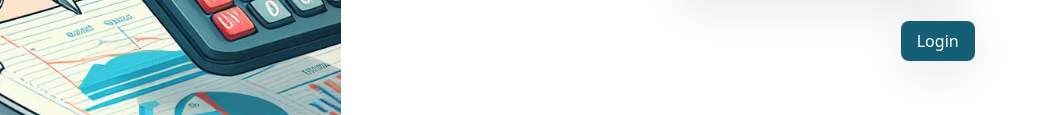
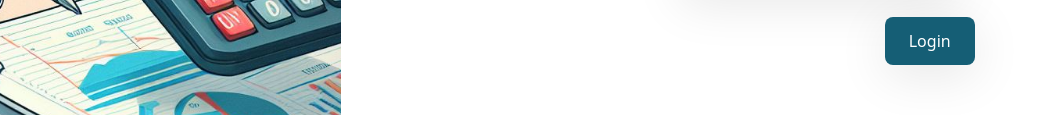
Before and after one commit to kavinduUdhara/acc_sys_preview, a website: page docs/login.html in a window 1280 px wide. Shown: the part 488-603 px from the top of the page, without its empty margins (0-1038 px from the left). Drawn offline with Linux system fonts and the light colour scheme.

Commit message:
almost done on login page

```diff
--- a/docs/css/login.css
+++ b/docs/css/login.css
@@ -76,9 +76,9 @@ input[type="submit"] {
   border-radius: 0.5rem;
   --tw-bg-opacity: 1;
   background-color: rgb(21 94 117 / var(--tw-bg-opacity));
-  padding: 0.5rem;
-  padding-left: 1rem;
-  padding-right: 1rem;
+  padding: 0.75rem;
+  padding-left: 1.5rem;
+  padding-right: 1.5rem;
   --tw-text-opacity: 1;
   color: rgb(255 255 255 / var(--tw-text-opacity));
   justify-self: end;
--- a/src/login.css
+++ b/src/login.css
@@ -31,7 +31,7 @@ input[type="text"],.login-holder input[type="password"]{
     box-shadow: rgba(0, 0, 0, 0.1) 0px 10px 50px;
 }
 input[type="submit"]{
-    @apply bg-cyan-800 text-white cursor-pointer p-2 pl-4 pr-4 rounded-lg place-self-end mr-7;
+    @apply bg-cyan-800 text-white cursor-pointer p-3 pl-6 pr-6 rounded-lg place-self-end mr-7;
     justify-self: end;
     box-shadow: rgba(0, 0, 0, 0.1) 0px 10px 50px;
 
```
